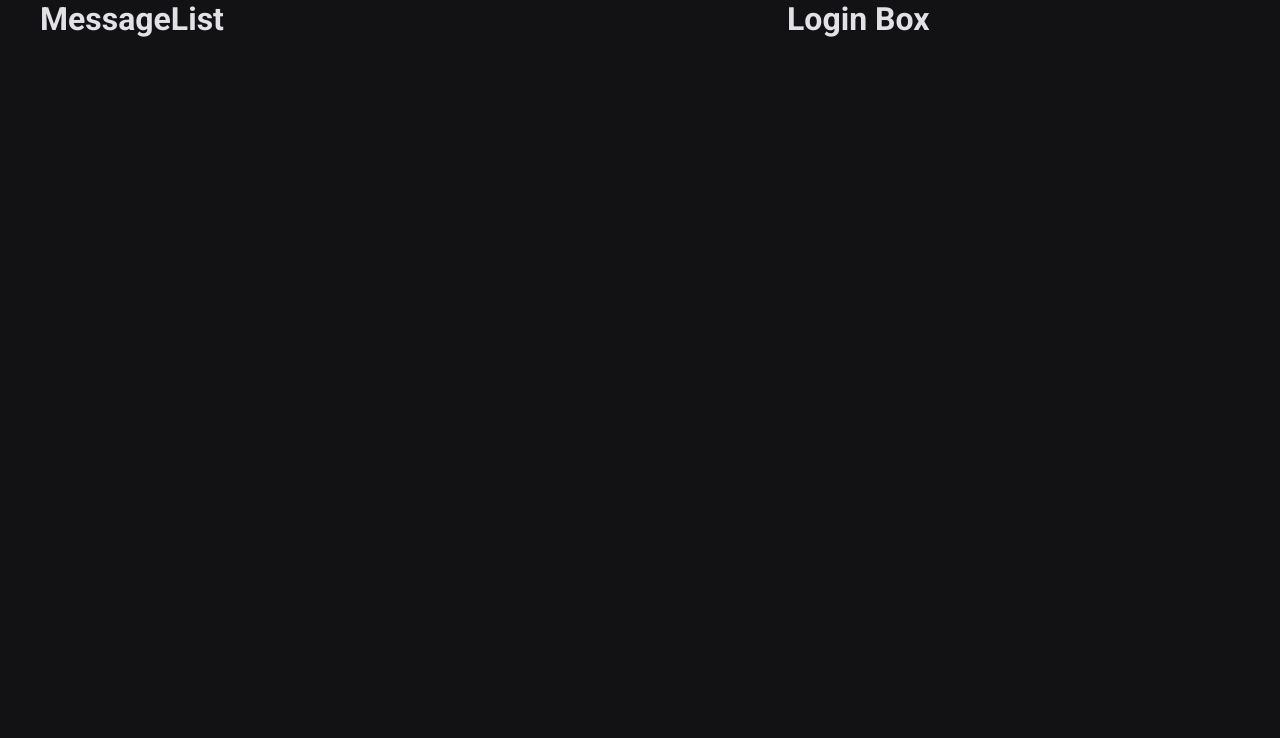
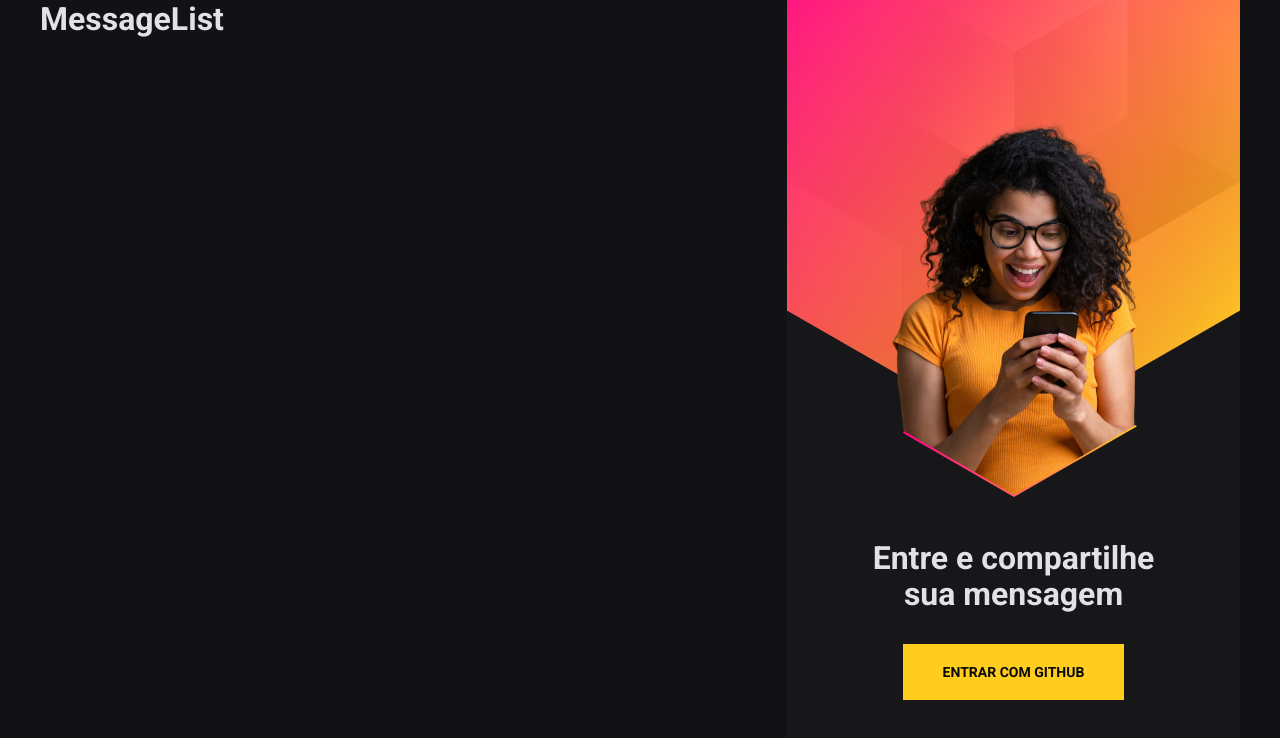
Before and after one commit to Jeffersoncharlles/front_heat, a React (Vite) app: page / in a window 1280 px wide. Shown: the top 738 px of the page. Built offline with nearby package versions, Linux system fonts and the light colour scheme.

Commit message:
add style login install icons commit

```diff
--- a/package.json
+++ b/package.json
@@ -9,6 +9,7 @@
   "dependencies": {
     "react": "^17.0.0",
     "react-dom": "^17.0.0",
+    "react-icons": "^4.3.1",
     "sass": "^1.43.2"
   },
   "devDependencies": {
--- a/src/components/LoginBox/index.tsx
+++ b/src/components/LoginBox/index.tsx
@@ -1,8 +1,13 @@
-
+import styles from './styles.module.scss';
 
 export const LoginBox = () => {
 
     return (
-        <h1>Login Box</h1>
+        <div className={styles.loginBoxWrapper}>
+            <strong>Entre e compartilhe sua mensagem</strong>
+            <a href="#" className={styles.signInWithGithub}>
+                Entrar com Github
+            </a>
+        </div>
     )
 }
--- /dev/null
+++ b/src/components/LoginBox/styles.module.scss
@@ -0,0 +1,40 @@
+.loginBoxWrapper {
+    height: 100vh;
+    width: 100%;
+    background: #17171a url(../../assets/banner-girl.png) no-repeat center top;
+
+    padding: 440px 80px 0;/*primeiro top segundo lateral terceiro baixo*/
+    text-align:center ;
+
+    display: flex;
+    flex-direction: column;
+    justify-content: center;
+    align-items: center;
+
+    strong {
+        font-size: 32px;
+        line-height: 36px;
+        display: block;/*forcar quebrar linha*/
+    }
+
+    .signInWithGithub{
+        background: #ffcd1e;
+        margin-top: 32px;
+        padding: 0 40px;
+        height: 56px;
+        color: #09090a;
+        font-size: 14px;
+        font-weight: bold;
+        text-transform: uppercase;
+        text-decoration: none;
+
+
+        display: flex;
+        align-items: center;
+        justify-content: center;
+        &:hover {
+            filter: brightness(0.9);
+            /*escurecer em 10%*/
+        }
+    }
+}
```
Also changed, not shown: src/components/LoginBox/styles.ts (deleted), 2 other files (tests, documents, lock files or other folders).
